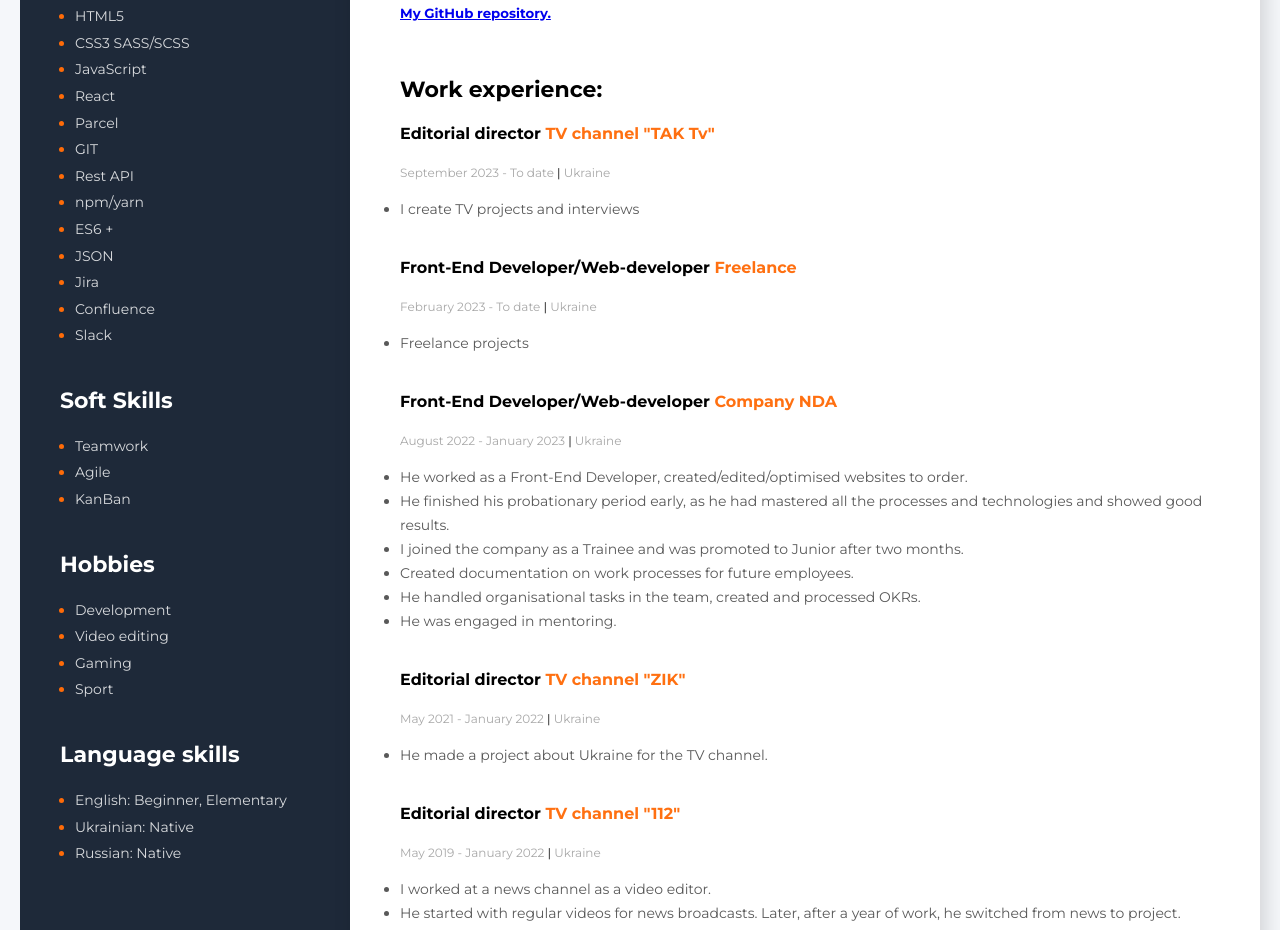
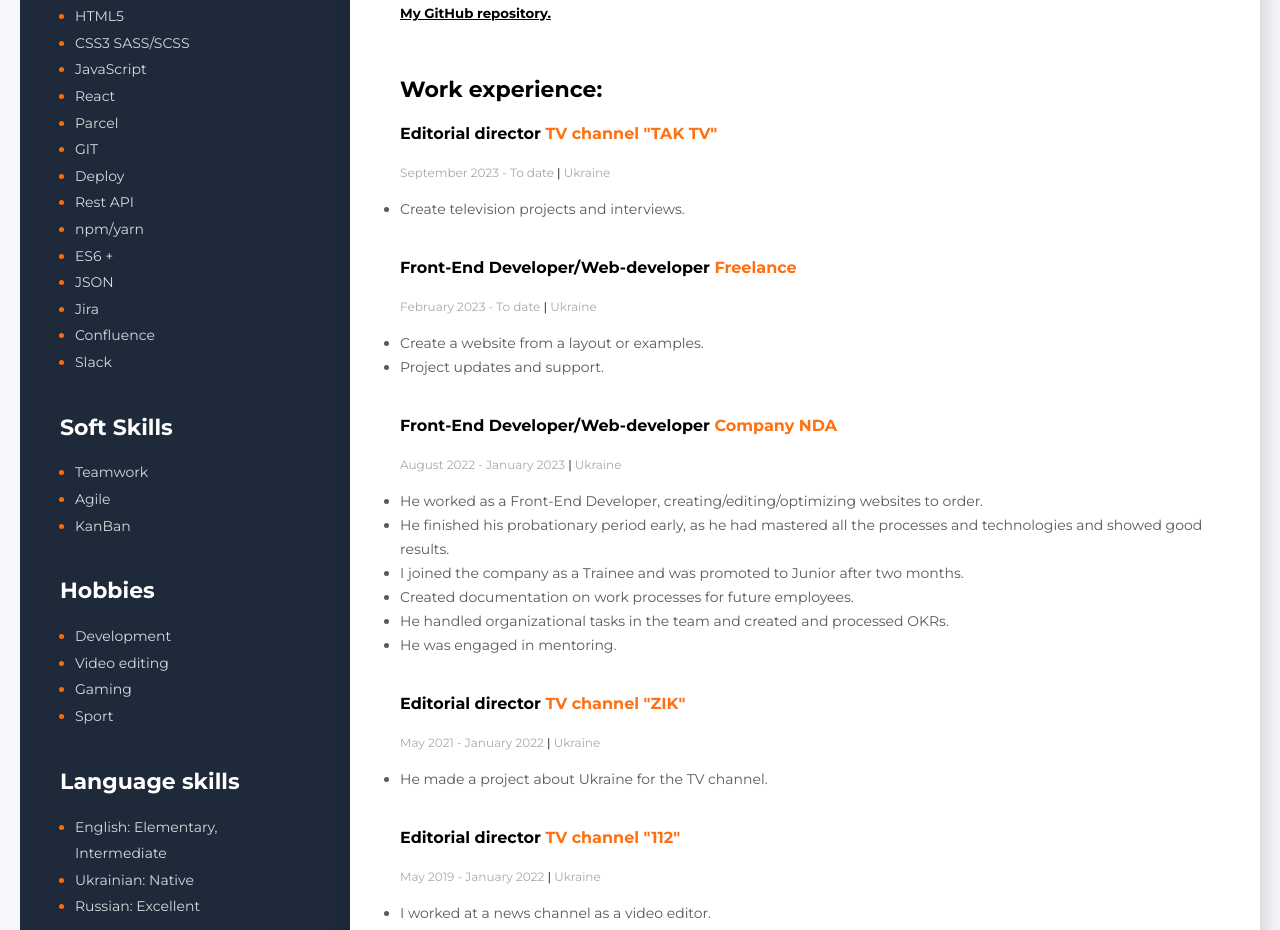
Before and after one commit to Kolya-Svarshik/resume, a website built with Parcel: page src/index.html in a window 1280 px wide. Shown: the part 523-1453 px from the top of the page. Built offline with nearby package versions, Linux system fonts and the light colour scheme.

Commit message:
edit resume

```diff
--- a/src/index.html
+++ b/src/index.html
@@ -104,7 +104,12 @@
             <li class="sider-list">
               <span class="sider-text">Parcel</span>
             </li>
-            <li class="sider-list"><span class="sider-text">GIT</span></li>
+            <li class="sider-list">
+              <span class="sider-text">GIT</span>
+            </li>
+            <li class="sider-list">
+              <span class="sider-text">Deploy</span>
+            </li>
             <li class="sider-list">
               <span class="sider-text">Rest API</span>
             </li>
@@ -163,13 +168,13 @@
           <h3 class="saide-title">Language skills</h3>
           <ul>
             <li class="sider-list">
-              <span class="sider-text">English: Beginner, Elementary </span>
+              <span class="sider-text">English: Elementary, Intermediate </span>
             </li>
             <li class="sider-list">
               <span class="sider-text">Ukrainian: Native </span>
             </li>
             <li class="sider-list">
-              <span class="sider-text">Russian: Native </span>
+              <span class="sider-text">Russian: Excellent </span>
             </li>
           </ul>
         </div>
@@ -238,7 +243,10 @@
             </li>
           </ol>
           <h5>
-            <a href="https://github.com/Kolya-Svarshik" target="_blank"
+            <a
+              href="https://github.com/Kolya-Svarshik"
+              target="_blank"
+              class="link-repository"
               >My GitHub repository.</a
             >
           </h5>
@@ -251,7 +259,7 @@
           <div class="work-container">
             <h3 class="subtitle-work">
               Editorial director
-              <span class="subtitle-profession">TV channel "TAK Tv"</span>
+              <span class="subtitle-profession">TV channel "TAK TV"</span>
             </h3>
             <p class="working-hours">
               September 2023 - To date
@@ -259,7 +267,9 @@
             </p>
 
             <ul>
-              <li class="work-list">I create TV projects and interviews</li>
+              <li class="work-list">
+                Create television projects and interviews.
+              </li>
             </ul>
           </div>
 
@@ -274,7 +284,10 @@
             </p>
 
             <ul>
-              <li class="work-list">Freelance projects</li>
+              <li class="work-list">
+                Create a website from a layout or examples.
+              </li>
+              <li class="work-list">Project updates and support.</li>
             </ul>
           </div>
           <div class="work-container">
@@ -289,7 +302,7 @@
 
             <ul>
               <li class="work-list">
-                He worked as a Front-End Developer, created/edited/optimised
+                He worked as a Front-End Developer, creating/editing/optimizing
                 websites to order.
               </li>
               <li class="work-list">
@@ -304,7 +317,7 @@
                 Created documentation on work processes for future employees.
               </li>
               <li class="work-list">
-                He handled organisational tasks in the team, created and
+                He handled organizational tasks in the team and created and
                 processed OKRs.
               </li>
               <li class="work-list">He was engaged in mentoring.</li>
--- a/src/sass/components/_about-myself.scss
+++ b/src/sass/components/_about-myself.scss
@@ -4,7 +4,8 @@
 .title-work {
   display: flex;
   align-items: center;
-  justify-content: space-between;
+
+  max-width: 100%;
 
   margin-top: 0;
   margin-bottom: 20px;
@@ -14,14 +15,14 @@
   line-height: 1.9;
 
   & .title-work-text {
-    min-width: 200px;
+    margin-right: 10px;
     white-space: nowrap;
   }
 
   &::after {
-    display: inline-block;
     content: "";
-    width: 60%;
+    display: flex;
+    width: 100%;
     height: 15px;
     background-color: $bg-sidebar;
   }
--- a/src/sass/components/_project-box.scss
+++ b/src/sass/components/_project-box.scss
@@ -46,3 +46,7 @@
 .bracket {
   color: $g-black-color;
 }
+
+.link-repository {
+  color: #000;
+}
```
Also changed, not shown: README.md.
